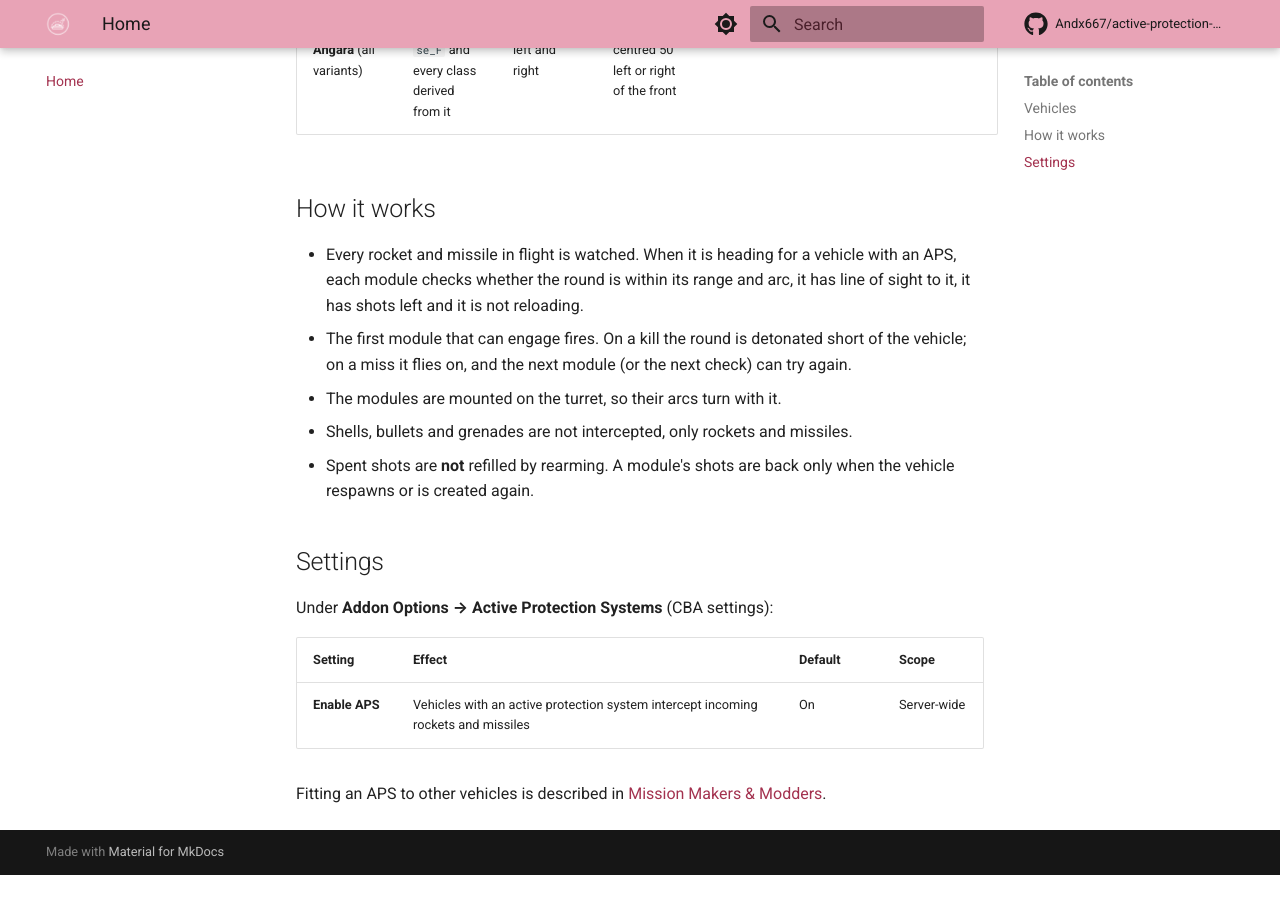
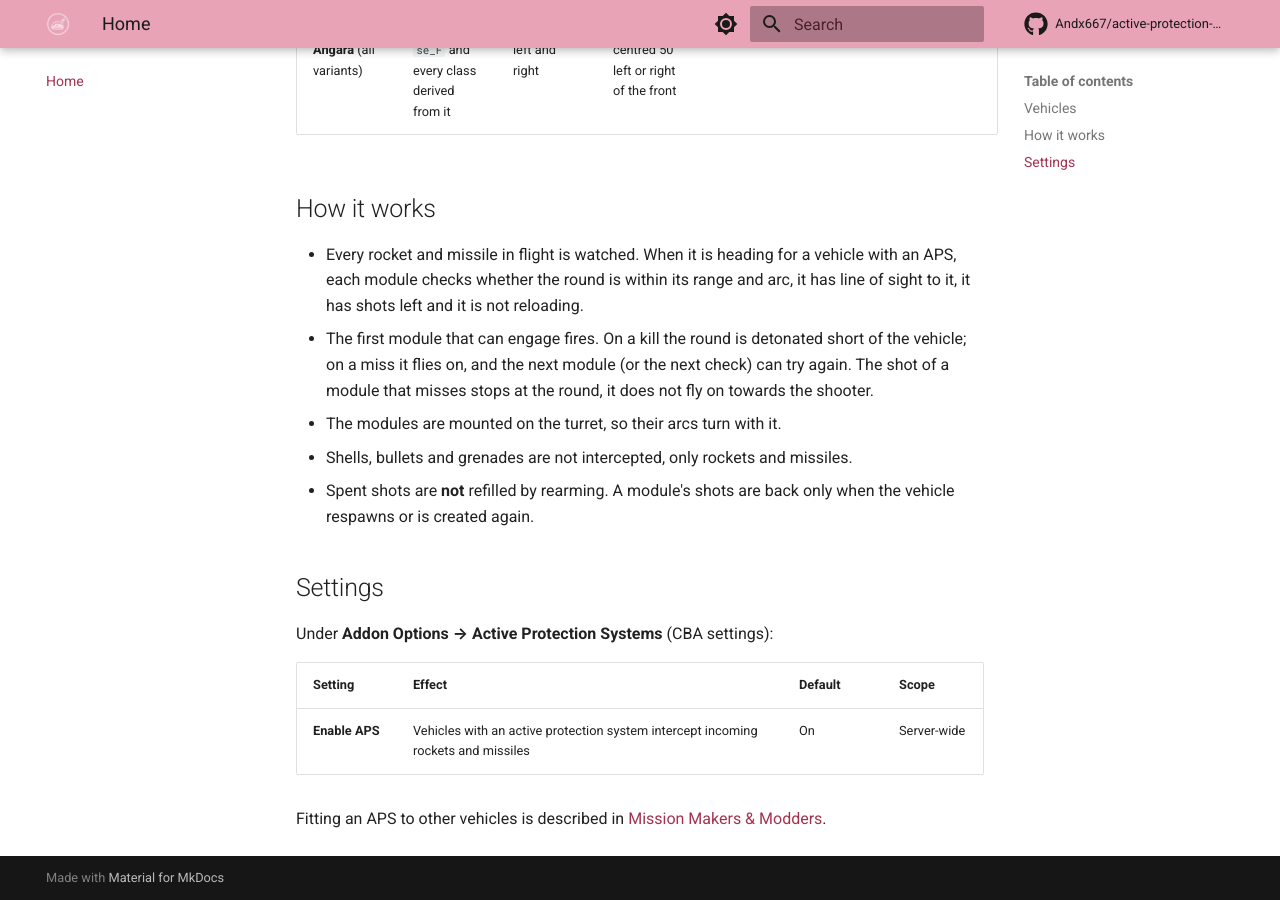
Before and after one commit to Andx667/active-protection-systems, an MkDocs documentation site: the page built from docs/index.md, in a window 1280 px wide and 900 px high, scrolled down 984 px. Built offline with MkDocs 1.6.1 and Material for MkDocs 9.7.7, drawn with Linux system fonts in a browser that asks for light colours; plug-ins that fetch from the network failed and are left out; comment, search, counter and statistics services are not loaded; before the commit the page ends 1859 px from its top, so only the background shows below that.

Commit message:
Core - Fix a missed intercept sending a live round towards the shooter
On a miss the module's round now flies from the module at the projectile and is removed once it reaches it,
instead of a 12.7 mm APDS round spawned at the projectile flying back along its path at its speed.

Co-Authored-By: Claude Opus 5.5 <noreply@anthropic.com>

```diff
--- a/docs/index.md
+++ b/docs/index.md
@@ -21,7 +21,7 @@ The APS was part of [ITC Land Systems Redux](https://github.com/Andx667/ITC_Land
 ## How it works
 
 - Every rocket and missile in flight is watched. When it is heading for a vehicle with an APS, each module checks whether the round is within its range and arc, it has line of sight to it, it has shots left and it is not reloading.
-- The first module that can engage fires. On a kill the round is detonated short of the vehicle; on a miss it flies on, and the next module (or the next check) can try again.
+- The first module that can engage fires. On a kill the round is detonated short of the vehicle; on a miss it flies on, and the next module (or the next check) can try again. The shot of a module that misses stops at the round, it does not fly on towards the shooter.
 - The modules are mounted on the turret, so their arcs turn with it.
 - Shells, bullets and grenades are not intercepted, only rockets and missiles.
 - Spent shots are **not** refilled by rearming. A module's shots are back only when the vehicle respawns or is created again.
```
Also changed, not shown: CHANGELOG.md (+4 -0 lines), 2 other files.
